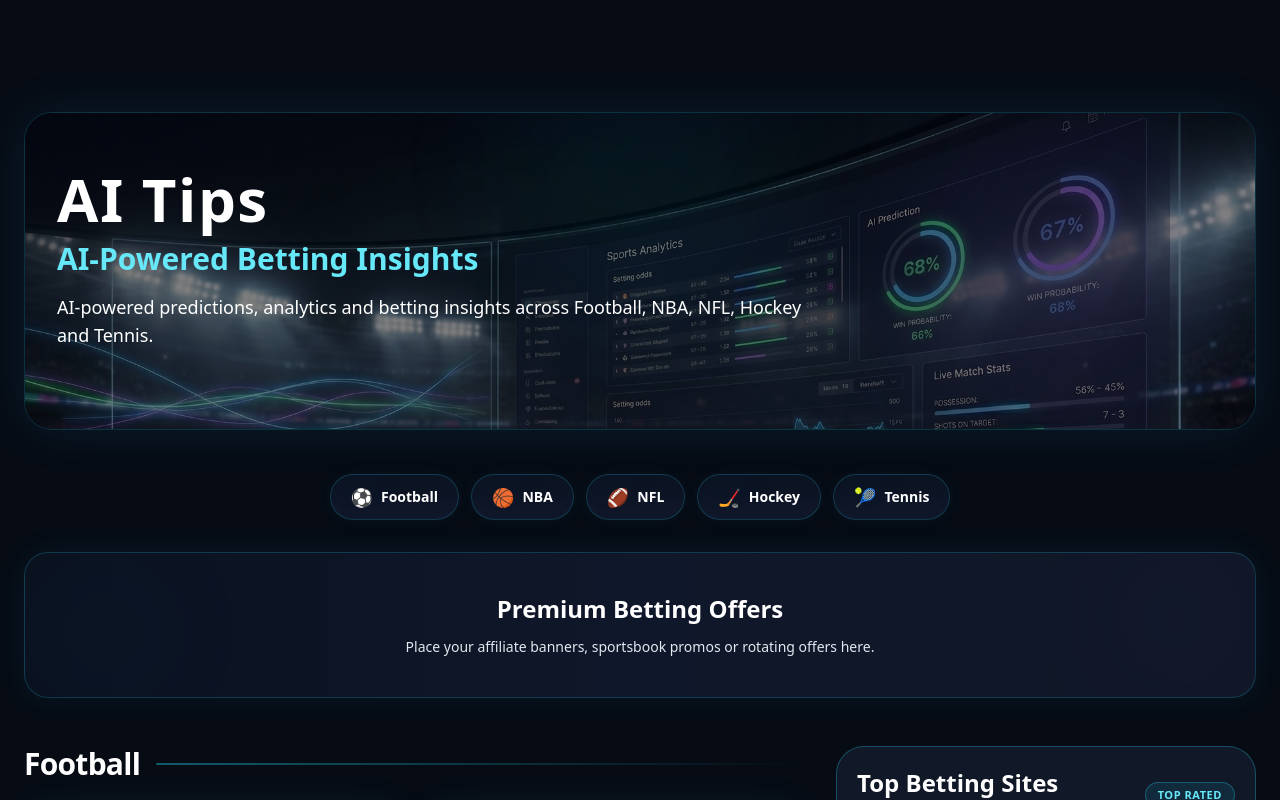
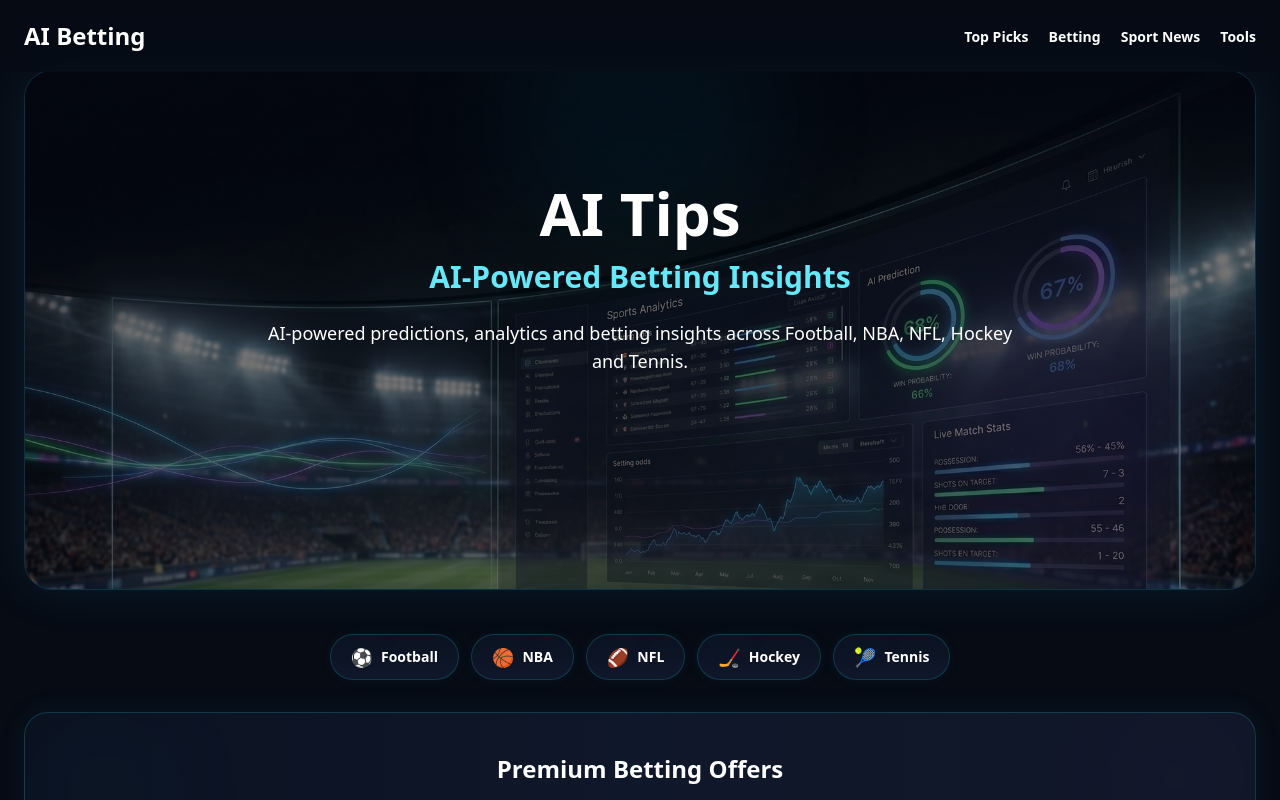
Before and after one commit to Peterson1979/ai-bet, a Next.js app: page / in a window 1280 px wide. Shown: the top 800 px of the page. Built offline with nearby package versions, Linux system fonts and the light colour scheme.

Commit message:
Fix header JSX and hero layout

```diff
--- a/app/components/Header.tsx
+++ b/app/components/Header.tsx
@@ -6,58 +6,37 @@ export default function Header() {
   return (
     <header
       style={{
-        position: "absolute",
+        position: "fixed",
         top: 0,
         left: 0,
         width: "100%",
-        zIndex: 50,
+        zIndex: 100,
+        backgroundColor: "rgba(6,11,20,0.75)",
+        backdropFilter: "blur(10px)",
       }}
     >
       <div
         style={{
           maxWidth: 1400,
           margin: "0 auto",
-          padding: "24px",
+          padding: "18px 24px",
           display: "flex",
           justifyContent: "space-between",
           alignItems: "center",
           color: "white",
         }}
       >
-        {/* LOGO / BRAND */}
-        <div
-          style={{
-            fontSize: 28,
-            fontWeight: 900,
-            letterSpacing: 1,
-          }}
-        >
+        {/* LOGO */}
+        <div style={{ fontSize: 24, fontWeight: 900 }}>
           AI Betting
         </div>
 
-        {/* NAVIGATION */}
-        <nav
-          style={{
-            display: "flex",
-            gap: 24,
-            flexWrap: "wrap",
-          }}
-        >
-          <Link href="/" style={linkStyle}>
-            Top Picks
-          </Link>
-
-          <Link href="/betting" style={linkStyle}>
-            Betting
-          </Link>
-
-          <Link href="/sport-news" style={linkStyle}>
-            Sport News
-          </Link>
-
-          <Link href="/betting-tools" style={linkStyle}>
-            Betting Tools
-          </Link>
+        {/* NAV */}
+        <nav style={{ display: "flex", gap: 20, flexWrap: "wrap" }}>
+          <Link href="/" style={linkStyle}>Top Picks</Link>
+          <Link href="/betting" style={linkStyle}>Betting</Link>
+          <Link href="/sport-news" style={linkStyle}>Sport News</Link>
+          <Link href="/betting-tools" style={linkStyle}>Tools</Link>
         </nav>
       </div>
     </header>
@@ -68,5 +47,5 @@ const linkStyle = {
   color: "white",
   textDecoration: "none",
   fontWeight: 700,
-  fontSize: 15,
+  fontSize: 14,
 };
--- a/app/components/Hero.tsx
+++ b/app/components/Hero.tsx
@@ -1,8 +1,6 @@
-// app/components/Hero.tsx
-
 export default function Hero() {
   return (
-    <section className="relative overflow-hidden rounded-[28px] border border-cyan-400/20 shadow-[0_0_50px_rgba(56,189,248,0.10)]">
+    <section className="relative overflow-hidden rounded-[28px] border border-cyan-400/20 shadow-[0_0_50px_rgba(56,189,248,0.10)] min-h-[520px]">
 
       {/* BACKGROUND */}
       <div className="absolute inset-0">
@@ -11,9 +9,7 @@ export default function Hero() {
           alt="hero background"
           className="h-full w-full object-cover object-center"
         />
-
-        {/* DARK OVERLAY */}
-        <div className="absolute inset-0 bg-black/50" />
+        <div className="absolute inset-0 bg-black/55" />
       </div>
 
       {/* GLOW */}
@@ -22,18 +18,18 @@ export default function Hero() {
         <div className="absolute bottom-0 right-10 h-72 w-72 rounded-full bg-purple-500/10 blur-3xl" />
       </div>
 
-      {/* CONTENT - REDUCED TOP SPACE */}
-      <div className="relative z-10 flex flex-col justify-start px-4 pt-10 pb-20 md:px-8 md:pt-14">
+      {/* CONTENT */}
+      <div className="relative z-10 flex flex-col justify-center h-full px-4 py-20 md:px-8 md:py-28 text-center">
 
-        <h1 className="text-4xl md:text-6xl font-black text-white tracking-wide">
+        <h1 className="text-4xl md:text-6xl font-black text-white">
           AI Tips
         </h1>
 
-        <h2 className="mt-3 text-xl md:text-3xl font-bold text-cyan-300">
+        <h2 className="mt-4 text-xl md:text-3xl font-bold text-cyan-300">
           AI-Powered Betting Insights
         </h2>
 
-        <p className="mt-4 max-w-3xl text-sm md:text-lg leading-7 text-white">
+        <p className="mx-auto mt-6 max-w-3xl text-sm md:text-lg text-white">
           AI-powered predictions, analytics and betting insights across Football, NBA, NFL, Hockey and Tennis.
         </p>
 
--- a/app/page.tsx
+++ b/app/page.tsx
@@ -1,5 +1,3 @@
-// app/page.tsx
-
 import Header from "./components/Header";
 import Hero from "./components/Hero";
 import SportNav from "./components/SportNav";
@@ -30,13 +28,15 @@ export default async function HomePage() {
   const predictions: PredictionsData | null = await getPredictions();
 
   return (
-    <main className="min-h-screen overflow-x-hidden bg-[#060B14] text-white">
+    <main className="min-h-screen bg-[#060B14] text-white">
 
       {/* HEADER */}
+      <Header />
 
+      {/* CONTENT WRAPPER */}
+      <div className="pt-[70px]">
 
-      {/* PAGE WRAPPER */}
-      <div className="mx-auto max-w-[1500px] px-4 pb-10 pt-24 md:px-6 md:pt-28">
+        <div className="mx-auto max-w-[1500px] px-4 pb-10 md:px-6">
 
           {/* HERO */}
           <Hero />
@@ -70,7 +70,6 @@ export default async function HomePage() {
 
                   {/* SECTION HEADER */}
                   <div className="mb-6 flex items-center gap-4">
-
                     <h2 className="text-2xl font-black tracking-tight text-white md:text-3xl">
                       {sportBlock.sport}
                     </h2>
@@ -135,7 +134,6 @@ export default async function HomePage() {
 
                 {/* INFO BLOCK */}
                 <div className="mt-6 rounded-2xl border border-cyan-400/15 bg-[#0B1220] p-4">
-
                   <p className="text-[11px] font-bold uppercase tracking-[0.25em] text-cyan-300">
                     AI Insights
                   </p>
@@ -145,7 +143,6 @@ export default async function HomePage() {
                     Hockey and Tennis with confidence scoring,
                     edge detection and market evaluation.
                   </p>
-
                 </div>
 
               </div>
@@ -154,8 +151,11 @@ export default async function HomePage() {
           </div>
 
           {/* FOOTER */}
+          <div className="mt-16">
             <Footer />
+          </div>
 
+        </div>
       </div>
     </main>
   );
```
Lines whose indentation alone changed are shown as unchanged.
